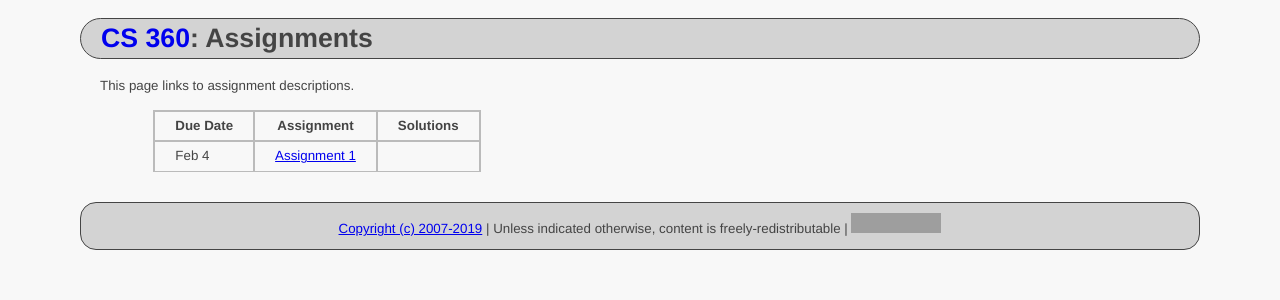
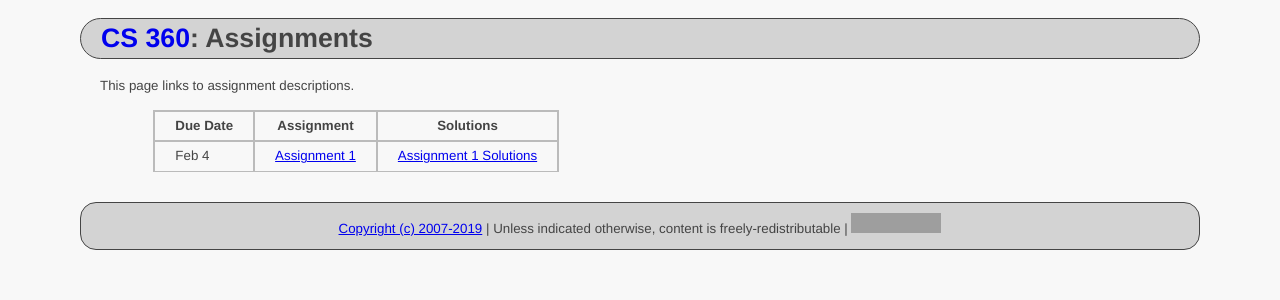
Before and after one commit to ycpcs/cs360-spring2019, a Jekyll site: the page built from assign/index.md, in a window 1280 px wide. Shown: the top 300 px of the page. Built offline with Jekyll 4.4.1, drawn with Linux system fonts in a browser that asks for light colours; grey boxes are pictures that could not be loaded.

Commit message:
add assign 1 solutions
add assign 1 solutions

```diff
--- a/assign/index.md
+++ b/assign/index.md
@@ -7,7 +7,7 @@ This page links to assignment descriptions.
 
 > Due Date |                Assignment                                | Solutions                                               |
 > -------- | -------------------------------------------------------- | ------------------------------------------------------- |
-> Feb 4    | [Assignment 1](../assign/assign01.html)                  |  |
+> Feb 4    | [Assignment 1](../assign/assign01.html)                  | [Assignment 1 Solutions](../assign/sol/assign01sol.pdf) |
 
 <!--
 > Feb 5    | [Assignment 2](../assign/assign02.html)                  |  |
```
Also changed, not shown: 2 other files.
